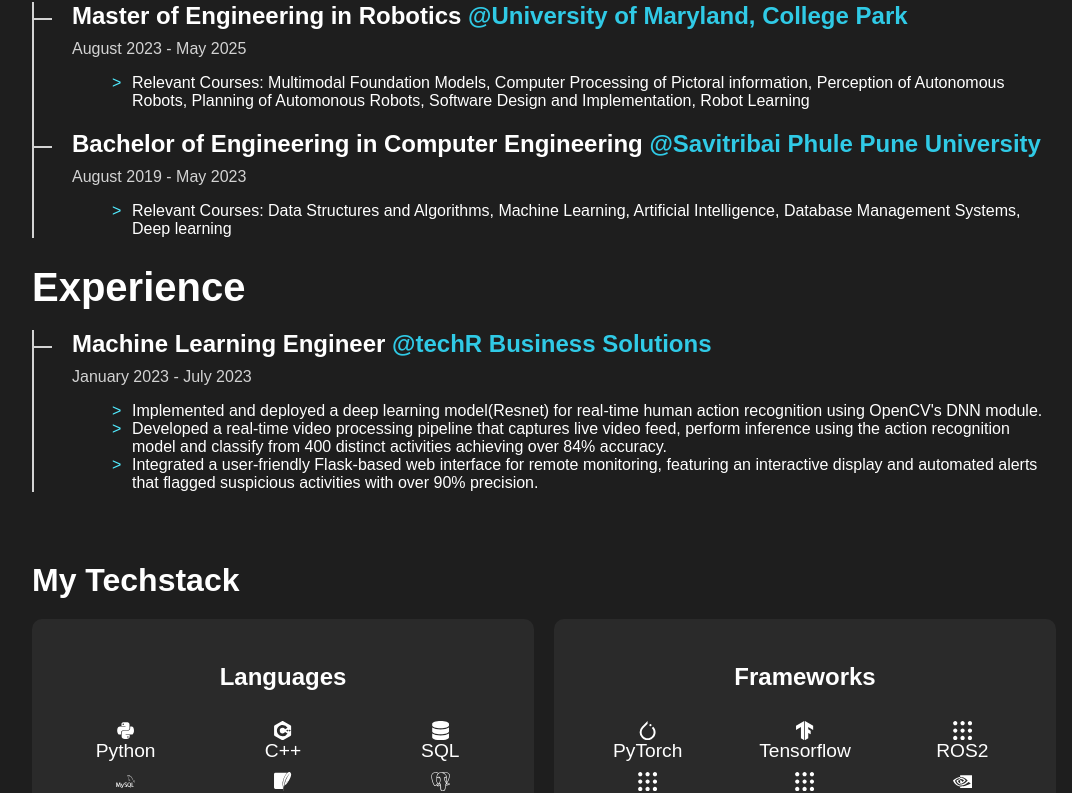
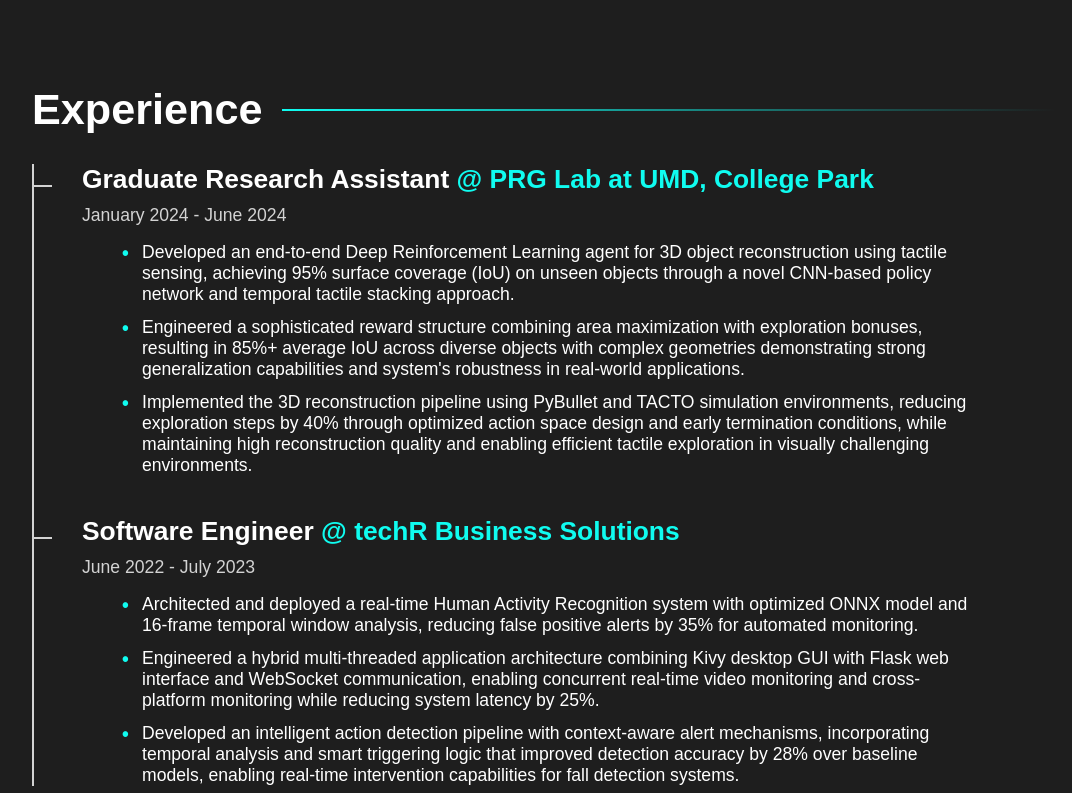
Before and after one commit to StarkGoku10/StarkGoku10.github.io, a React (Create React App) app: page / in a window 1280 px wide. Shown: the part 1640-2433 px from the top of the page, without its empty margins (96-1168 px from the left). Built offline with nearby package versions, Linux system fonts and the light colour scheme.

Commit message:
added animation to the experience section, removed the dot beside the horizontal line in about me section

```diff
--- a/src/components/resume/resume.scss
+++ b/src/components/resume/resume.scss
@@ -4,7 +4,7 @@
   align-items: center; /* Center the content horizontally */
   color: #fff; /* White text color */
   width: 80%; /* Set container width to 80% */
-  margin: 0 auto; /* Center the container horizontally */
+  margin: 275px auto 0; /* Center the container horizontally */
   padding: 0; /* Remove padding */
   font-family: 'RobotoMono', sans-serif; /* Use the RobotoMono font */
 
@@ -58,55 +58,87 @@
 
 .section-container {
   position: relative; /* Position relative for the section */
+  margin-bottom: 150px; /* Increased space between sections */
+}
+
+.section-title-container {
+  display: flex;
+  align-items: center;
+  margin-bottom: 30px; /* Increased space */
+  gap: 20px;
 }
 
 .section-title {
-  font-size: 2.5em; /* Large font size for section titles */
-  margin-bottom: 20px; /* Space below the section title */
+  font-size: 2.7em; /* Match "About Me" title size */
   position: relative; /* Position relative for future positioning */
+  margin: 0;
+  color: #fff;
+  font-family: 'Titillium', sans-serif; /* Match About Me font */
+  white-space: nowrap;
+}
+
+.title-line {
+  display: flex;
+  align-items: center;
+  flex: 1;
+  gap: 10px;
+
+  .line {
+    height: 2px;
+    background: linear-gradient(90deg, #10fcf0, transparent);
+    flex: 0 1 1000px; /* Increased max-width of the line */
+    min-width: 100px;
+    transform-origin: left; /* Default: animates left-to-right */
+
+    &.from-right {
+      transform-origin: right; /* Modifier: animates right-to-left */
+    }
+  }
 }
 
 .line-container {
   position: relative; /* Relative positioning for the line indicator */
+  padding-left: 10px; /* Space for the timeline */
 
-  &:before {
-    content: ""; /* Create a vertical line */
+  .timeline-line {
     position: absolute;
     top: 0;
     bottom: 0;
-    width: 2px; /* Set the line width */
-    background: #d3d3d3; /* Light gray color for the line */
+    left: 0;
+    width: 2px;
+    background-color: #d3d3d3;
+    transform-origin: top; /* Animation starting point */
   }
 }
 
 .job-container {
-  margin-bottom: 20px; /* Space below each job section */
+  margin-bottom: 40px; /* Space below each job section */
   padding-left: 40px; /* Space on the left to align content */
   position: relative; /* Relative positioning for the job container */
 
-  &:before {
-    content: ""; /* Create a horizontal line for job sections */
+  .timeline-tick {
     position: absolute;
-    top: 1em;
-    left: 0;
-    width: 20px; /* Set width of the horizontal line */
-    height: 2px; /* Set height of the line */
-    background: #d3d3d3; /* Light gray color for the line */
+    top: 1.3em; /* Align with text */
+    left: -10px; /* Position relative to the container's padding */
+    width: 20px;
+    height: 2px;
+    background: #d3d3d3;
+    transform-origin: left; /* Animation starting point */
   }
 }
 
 .job-title {
-  font-size: 1.5em; /* Font size for job titles */
+  font-size: 1.65em; /* Font size for job titles (increased 10%) */
   margin: 10px 0; /* Space above and below the job title */
   position: relative; /* Relative positioning for future positioning */
 }
 
 .company {
-  color: #30cae6; /* Cyan color for company names */
+  color: #10fcf0; /* Matched cyan color */
 }
 
 .job-dates {
-  font-size: 1em; /* Font size for job dates */
+  font-size: 1.1em; /* Font size for job dates (increased 10%) */
   color: #d3d3d3; /* Light gray color for job dates */
   margin: 5px 0 10px 0; /* Spacing around job dates */
 }
@@ -115,12 +147,16 @@
   list-style-type: none; /* Remove default list style */
   position: relative; /* Relative positioning for bullet points */
   padding-left: 20px; /* Space on the left for the bullet points */
-  font-size: 1em; /* Font size for the bullet points */
+  font-size: 1.1em; /* Font size for bullet points (increased 10%) */
+  max-width: 90%; /* Constrain line width for readability */
+  margin-bottom: 12px; /* Added spacing between bullet points */
 
   &:before {
-    content: ">"; /* Arrow symbol for bullet points */
+    content: "•"; /* Arrow symbol for bullet points */
     position: absolute;
     left: 0; /* Align bullet point to the left */
-    color: #51ebff; /* Cyan color for bullet point arrows */
+    color: #10fcf0; /* Matched cyan color */
+    font-size: 1.1em; /* Increased size of the bullet symbol */
+    font-weight: bold; /* Make the symbol thicker */
   }
 }
--- a/src/components/resume/resume.tsx
+++ b/src/components/resume/resume.tsx
@@ -1,15 +1,23 @@
-import React from 'react';
-import styled from 'styled-components';
+import React, { useRef } from 'react';
+import styled, { keyframes } from 'styled-components';
+import { motion, useInView } from 'framer-motion';
 import './resume.scss';
+
+const underline = keyframes`
+  from { transform: scaleX(0); }
+  to { transform: scaleX(1); }
+`;
+
+const underlineReverse = keyframes`
+  from { transform: scaleX(1); }
+  to { transform: scaleX(0); }
+`;
 
 const HoverText = styled.span`
   position: relative;
   display: inline-block;
   transition: color 0.3s ease;
   cursor: pointer;
-
-  &:hover {
-    color: #33cccc; // Cyan color
 
   &::after {
     content: '';
@@ -18,33 +26,175 @@
     height: 2px;
     bottom: -2px;
     left: 0;
-      background-color: #33cccc;
-      animation: underline 0.3s ease forwards;
-    }
+    background-color: #10fcf0;
+    transform: scaleX(0);
+    transform-origin: left;
+    transition: transform 0.3s ease-out;
   }
 
-  @keyframes underline {
-    from {
-      transform: scaleX(0);
-    }
-    to {
+  &:hover {
+    color: #10fcf0; // Matched Cyan color
+    &::after {
       transform: scaleX(1);
     }
   }
 `;
 
 const Resume: React.FC = () => {
+  const experienceRef = useRef(null);
+  const educationRef = useRef(null);
+  const isExperienceInView = useInView(experienceRef, { once: true, amount: 0.2 });
+  const isEducationInView = useInView(educationRef, { once: true, amount: 0.2 });
+
+  // Variants for main section container
+  const sectionVariants = {
+    hidden: {},
+    visible: { transition: { staggerChildren: 0.4 } },
+  };
+
+  // Variants for title elements
+  const titleVariants = {
+    hidden: { opacity: 0, x: -50 },
+    visible: { opacity: 1, x: 0, transition: { duration: 0.5, ease: 'easeOut' } },
+  };
+  const decorativeLineVariants = {
+    hidden: { scaleX: 0 },
+    visible: { scaleX: 1, transition: { duration: 0.7, ease: 'easeOut', delay: 0.3 } },
+  };
+
+  // Variants for the timeline itself
+  const timelineLineVariants = {
+    hidden: { scaleY: 0 },
+    visible: { scaleY: 1, transition: { duration: 0.7, ease: 'easeOut' } },
+  };
+
+  // Stagger the job containers themselves
+  const jobListVariants = {
+    hidden: {},
+    visible: { transition: { staggerChildren: 0.6, delayChildren: 0.6 } },
+  };
+
+  // Stagger the contents within each job container
+  const jobContainerVariants = {
+    hidden: { opacity: 0 },
+    visible: { opacity: 1, transition: { staggerChildren: 0.2 } },
+  };
+
+  // Variants for individual pieces of content
+  const timelineTickVariants = {
+    hidden: { scaleX: 0 },
+    visible: { scaleX: 1, transition: { duration: 0.5, ease: 'easeOut' } },
+  };
+  const jobContentVariants = {
+    hidden: { opacity: 0, x: 20 },
+    visible: { opacity: 1, x: 0, transition: { duration: 0.4, ease: 'easeOut' } },
+  };
+
+  // Simplified variants for education section
+  const educationListVariants = {
+    hidden: {},
+    visible: { transition: { staggerChildren: 0.3, delayChildren: 0.8 } },
+  };
+
   return (
     <div className="resume-container" id="resume">
-      {/* <h1 className="resume-title">Resume</h1> */}
       <div className="content-wrapper">
         <div className="left-column">
-          <div className="section-container">
+          {/* --- Experience Section --- */}
+          <motion.div
+            className="section-container"
+            ref={experienceRef}
+            variants={sectionVariants}
+            initial="hidden"
+            animate={isExperienceInView ? 'visible' : 'hidden'}
+          >
+            <motion.div className="section-title-container" variants={titleVariants}>
+              <h1 className="section-title">Experience</h1>
+              <motion.div className="title-line" variants={decorativeLineVariants}>
+                <div className="line from-right"></div>
+              </motion.div>
+            </motion.div>
+
+            <div className="line-container">
+              <motion.div className="timeline-line" variants={timelineLineVariants} />
+              <motion.div variants={jobListVariants}>
+                {/* Job 1 */}
+                <motion.div className="job-container" variants={jobContainerVariants}>
+                  <motion.div className="timeline-tick" variants={timelineTickVariants} />
+                  <motion.h3 className="job-title" variants={jobContentVariants}>
+                    <HoverText>Graduate Research Assistant</HoverText> <span className="company">@ PRG Lab at UMD, College Park</span>
+                  </motion.h3>
+                  <motion.p className="job-dates" variants={jobContentVariants}>January 2024 - June 2024</motion.p>
+                  <motion.ul variants={jobContentVariants}>
+                    <li className="bullet-point">
+                    Developed an end-to-end Deep Reinforcement Learning agent for 3D object reconstruction using tactile sensing, achieving 95% surface coverage (IoU)
+                    on unseen objects through a novel CNN-based policy network and temporal tactile stacking approach.
+                    </li>
+                    <li className="bullet-point">
+                    Engineered a sophisticated reward structure combining area maximization with exploration bonuses, resulting in 85%+ average IoU across diverse
+                    objects with complex geometries demonstrating strong generalization capabilities and system's robustness in real-world applications.
+                    </li>
+                    <li className="bullet-point">
+                    Implemented the 3D reconstruction pipeline using PyBullet and TACTO simulation environments, reducing exploration steps by 40% through optimized action space design and early termination conditions,
+                    while maintaining high reconstruction quality and enabling efficient tactile exploration in visually challenging environments.
+                    </li>
+                  </motion.ul>
+                </motion.div>
+
+                {/* Job 2 */}
+                <motion.div className="job-container" variants={jobContainerVariants}>
+                  <motion.div className="timeline-tick" variants={timelineTickVariants} />
+                  <motion.h3 className="job-title" variants={jobContentVariants}>
+                    <HoverText>Software Engineer</HoverText> <span className="company">@ techR Business Solutions</span>
+                  </motion.h3>
+                  <motion.p className="job-dates" variants={jobContentVariants}>June 2022 - July 2023</motion.p>
+                  <motion.ul variants={jobContentVariants}>
+                    <li className="bullet-point">
+                    Architected and deployed a real-time Human Activity Recognition system  with optimized ONNX model and
+                    16-frame temporal window analysis, reducing false positive alerts by 35% for automated monitoring.
+                    </li>
+                    <li className="bullet-point">
+                    Engineered a hybrid multi-threaded application architecture combining Kivy desktop GUI with Flask web interface and WebSocket communication,
+                    enabling concurrent real-time video monitoring and cross-platform monitoring while reducing system latency by 25%.
+                    </li>
+                    <li className="bullet-point">
+                    Developed an intelligent action detection pipeline with context-aware alert mechanisms, incorporating temporal analysis and smart triggering logic
+                    that improved detection accuracy by 28% over baseline models, enabling real-time intervention capabilities for fall detection systems.
+                    </li>
+                  </motion.ul>
+                </motion.div>
+              </motion.div>
+            </div>
+          </motion.div>
+
+          {/* --- Education Section --- */}
+          <motion.div
+            className="section-container"
+            ref={educationRef}
+            variants={sectionVariants}
+            initial="hidden"
+            animate={isEducationInView ? 'visible' : 'hidden'}
+          >
+            <motion.div className="section-title-container" variants={titleVariants}>
               <h1 className="section-title">Education</h1>
-            <div className="line-container">
-              <div className="job-container">
+              <motion.div className="title-line" variants={decorativeLineVariants}>
+                <div className="line"></div>
+              </motion.div>
+            </motion.div>
+            <div
+              className="line-container"
+            >
+              <motion.div className="timeline-line" variants={timelineLineVariants} />
+              <motion.div
+                initial="hidden"
+                animate={isEducationInView ? 'visible' : 'hidden'}
+                variants={educationListVariants}
+              >
+                {/* Education Entry 1 */}
+                <motion.div className="job-container" variants={jobContentVariants}>
+                  <motion.div className="timeline-tick" variants={timelineTickVariants} />
                   <h3 className="job-title">
-                  <HoverText>Master of Engineering in Robotics</HoverText> <span className="company">@University of Maryland, College Park</span>
+                    <HoverText>Master of Engineering in Robotics</HoverText> <span className="company">@ University of Maryland, College Park</span>
                   </h3>
                   <p className="job-dates">August 2023 - May 2025</p>
                   <ul>
@@ -53,10 +203,12 @@
                       Software Design and Implementation, Robot Learning
                     </li>
                   </ul>
-              </div>
-              <div className="job-container">
+                </motion.div>
+                {/* Education Entry 2 */}
+                <motion.div className="job-container" variants={jobContentVariants}>
+                  <motion.div className="timeline-tick" variants={timelineTickVariants} />
                   <h3 className="job-title">
-                  <HoverText>Bachelor of Engineering in Computer Engineering</HoverText> <span className="company">@Savitribai Phule Pune University</span>
+                    <HoverText>Bachelor of Engineering in Computer Engineering</HoverText> <span className="company">@ Savitribai Phule Pune University</span>
                   </h3>
                   <p className="job-dates">August 2019 - May 2023</p>
                   <ul>
@@ -64,34 +216,10 @@
                       Relevant Courses: Data Structures and Algorithms, Machine Learning, Artificial Intelligence, Database Management Systems, Deep learning
                     </li>
                   </ul>
+                </motion.div>
+              </motion.div>
             </div>
-            </div>
-          </div>
-
-          <div className="section-container">
-            <h1 className="section-title">Experience</h1>
-            <div className="line-container">
-              <div className="job-container">
-                <h3 className="job-title">
-                  <HoverText>Machine Learning Engineer</HoverText> <span className="company">@techR Business Solutions</span>
-                </h3>
-                <p className="job-dates">January 2023 - July 2023</p>
-                <ul>
-                  <li className="bullet-point">
-                    Implemented and deployed a deep learning model(Resnet) for real-time human action recognition using OpenCV's DNN module.
-                  </li>
-                  <li className="bullet-point">
-                    Developed a real-time video processing pipeline that captures live video feed, perform inference using the
-                     action recognition model and classify from 400 distinct activities achieving over 84% accuracy.
-                  </li>
-                  <li className="bullet-point">
-                  Integrated a user-friendly Flask-based web interface for remote monitoring,
-                  featuring an interactive display and automated alerts that flagged suspicious activities with over 90% precision.
-                  </li>
-                </ul>
-              </div>
-            </div>
-          </div>
+          </motion.div>
         </div>
       </div>
     </div>
```
Also changed, not shown: src/components/about/about.scss (+0 -8 lines), src/App.tsx (line endings or trailing spaces). Lines whose indentation alone changed are shown as unchanged.
